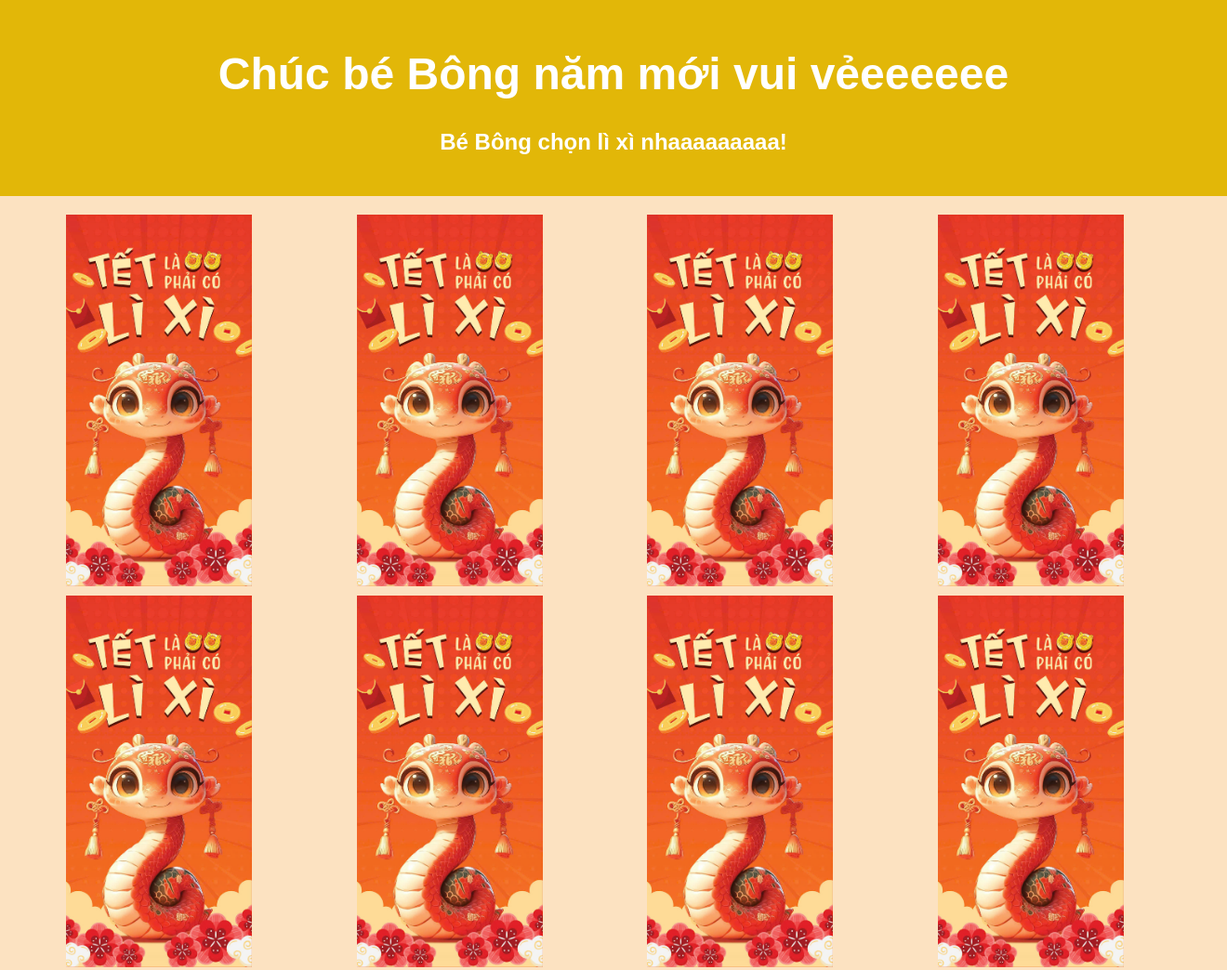
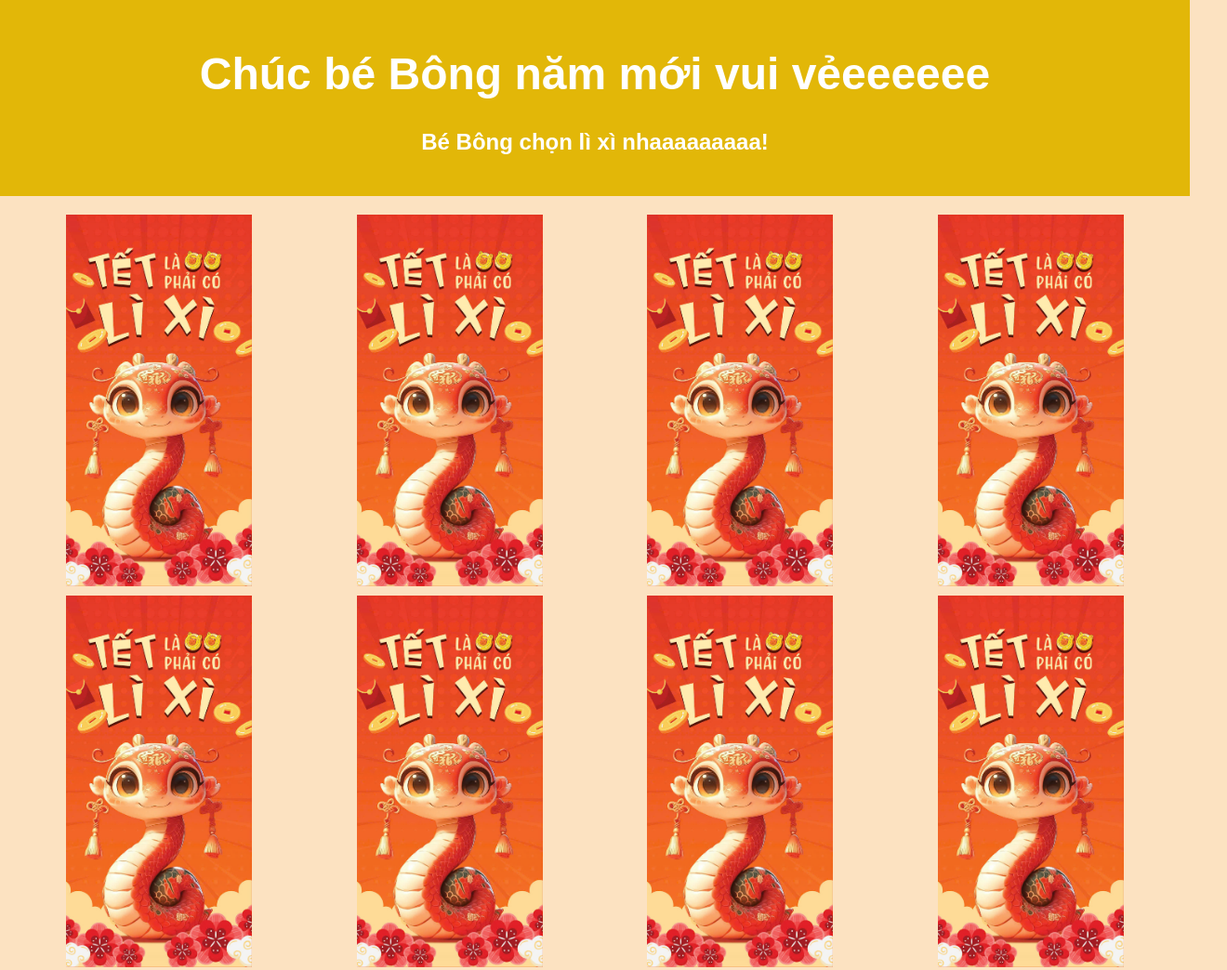
Before and after one commit to vietngxn/HappyNewYear, a plain HTML site: page index.html in a window 1280 px wide. Shown: the top 1044 px of the page at 93% size, 1320 px wide, since content can reach past the window. Drawn offline with Linux system fonts and the light colour scheme.

Commit message:
Update index.html

```diff
--- a/index.html
+++ b/index.html
@@ -5,6 +5,10 @@
   <meta name="viewport" content="width=device-width, initial-scale=1.0">
   <title>Lì xì cho Bông</title>
   <style>
+    * {
+  box-sizing: border-box;
+}
+
 body {
   font-family: 'Arial', sans-serif;
   background-color: #fce2c1;
@@ -12,6 +16,7 @@
   padding: 0;
   text-align: center;
 }
+
 .header {
   background-color: #e2b708;
   padding: 20px;
@@ -19,7 +24,10 @@
   font-size: 24px;
   font-weight: bold;
   width: 100%;
+  box-sizing: border-box;
+  position: relative;
 }
+
     .bao-lixi-container {
       display: grid;
       grid-template-columns: repeat(4, 1fr);
```
Lines whose indentation alone changed are shown as unchanged.
